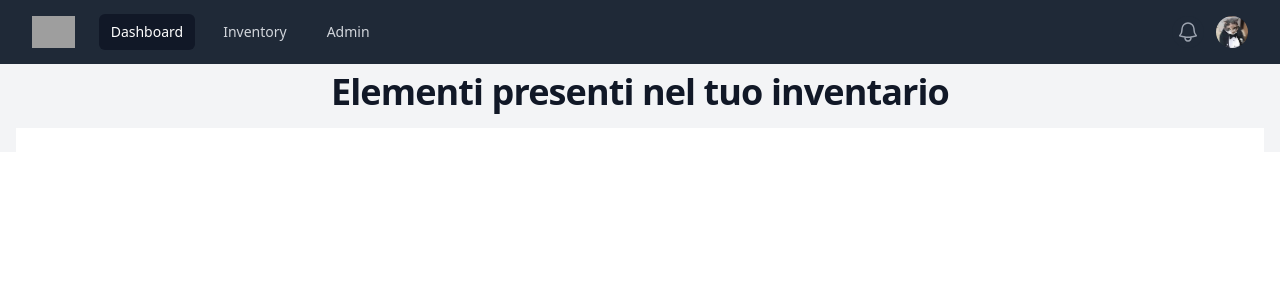
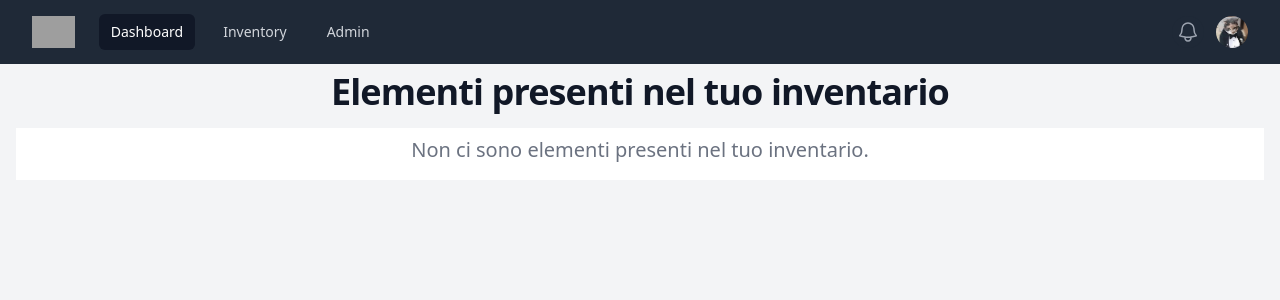
Before and after one commit to Ciwot18/React_Inventory, a React (Create React App) app in the folder react_inventory.client/: page /inventory in a window 1280 px wide. Shown: the top 300 px of the page. Built offline with nearby package versions, Linux system fonts and the light colour scheme; grey boxes are pictures that could not be loaded.

Commit message:
If empty items then different text

```diff
--- a/react_inventory.client/src/components/Inventory.jsx
+++ b/react_inventory.client/src/components/Inventory.jsx
@@ -5,15 +5,19 @@ export default function Inventory() {
     const inventoryItems = getInventoryItems();
 
     return (
-        <div className="bg-gray-100 px-4">
+        <div className="bg-gray-100 px-4 min-h-[calc(100vh-64px)]">
             <h2 className="text-center pt-2 mb-4 text-4xl tracking-tight font-extrabold text-gray-900 dark:text-white">Elementi presenti nel tuo inventario</h2>
             <section className="bg-white dark:bg-gray-900 px-4">
                 <div className="gap-16 items-center py-2 px-4 mx-auto max-w-screen-xl lg:pb-4 lg:px-6">
-                    <ul className="divide-y divide-gray-100">
+                    {inventoryItems.length > 0 ? (
+                        <ul className="divide-y divide-gray-100">
                         {inventoryItems.map((item, index) => (
                             <InventoryItem key={index} item={item} />
                         ))}
                     </ul>
+                    ) : (
+                        <p className="text-center text-xl text-gray-500 dark:text-gray-400">Non ci sono elementi presenti nel tuo inventario.</p>
+                    )}
                 </div>
             </section>
         </div>
```
